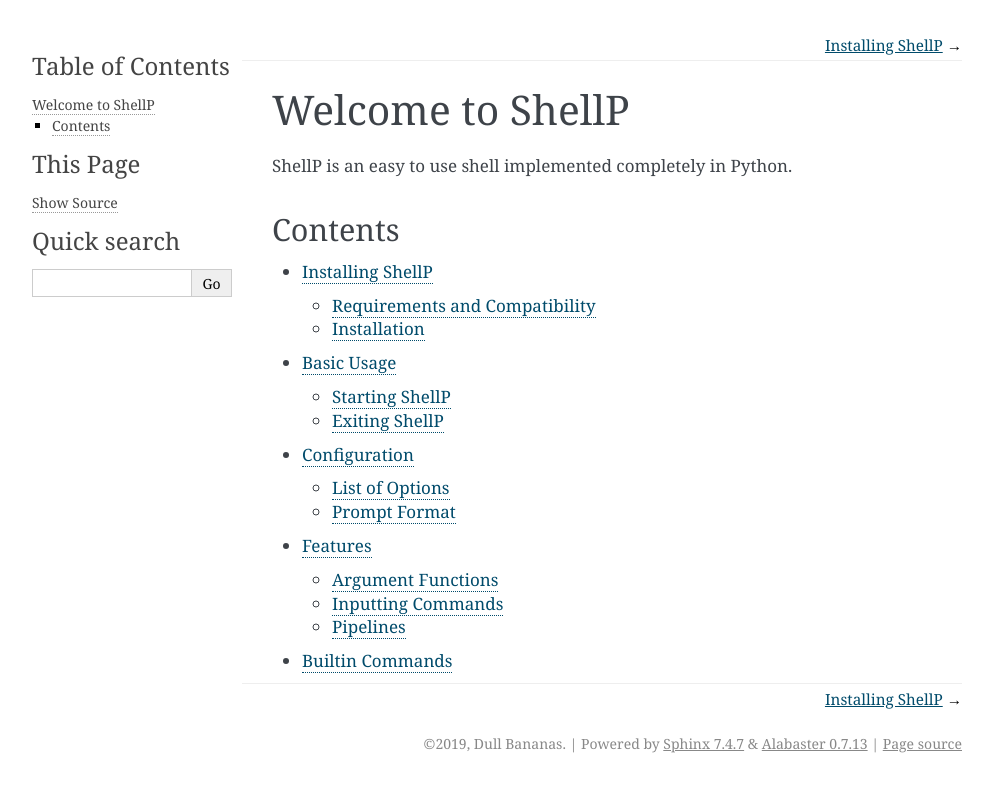
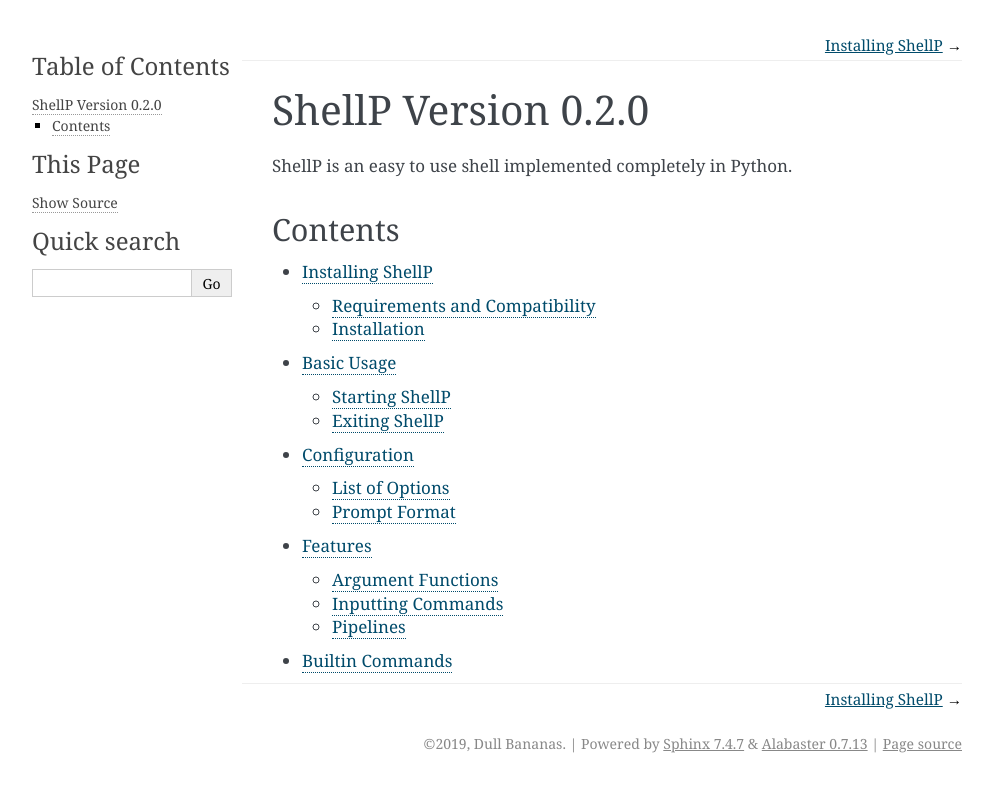
Before and after one commit to dullbananas/pysh, a Sphinx documentation site: the page built from docs/index.rst, in a window 1280 px wide. Shown: the top 792 px of the page, without its empty margins (148-1141 px from the left). Built offline with Sphinx 7.4.7, drawn with Linux system fonts in a browser that asks for light colours.

Commit message:
Improve docs

```diff
--- a/docs/conf.py
+++ b/docs/conf.py
@@ -1,13 +1,7 @@
 # -*- coding: utf-8 -*-
-#
-# Configuration file for the Sphinx documentation builder.
-#
-# This file does only contain a selection of the most common options. For a
-# full list see the documentation:
-# http://www.sphinx-doc.org/en/master/config
+
 
 # -- Path setup --------------------------------------------------------------
-
 # If extensions (or modules to document with autodoc) are in another directory,
 # add these directories to sys.path here. If the directory is relative to the
 # documentation root, use os.path.abspath to make it absolute, like shown here.
@@ -18,69 +12,48 @@
 
 
 # -- Project information -----------------------------------------------------
-
 project = 'shellp'
 copyright = '2019, Dull Bananas'
 author = 'Dull Bananas'
 
-# The short X.Y version
+# The full X.Y.Z version
 version = '0.2.0'
-# The full version, including alpha/beta/rc tags
 release = '0.2.0'
 
 
 # -- General configuration ---------------------------------------------------
-
-# If your documentation needs a minimal Sphinx version, state it here.
-#
-# needs_sphinx = '1.0'
-
-# Add any Sphinx extension module names here, as strings. They can be
-# extensions coming with Sphinx (named 'sphinx.ext.*') or your custom
-# ones.
 extensions = [
 	'sphinx.ext.napoleon',
 ]
+
+# Warn when there are references whose targets cannot be found
+nitpicky = True
 
 # Add any paths that contain templates here, relative to this directory.
 templates_path = ['_templates']
 
 # The suffix(es) of source filenames.
 # You can specify multiple suffix as a list of string:
-#
 # source_suffix = ['.rst', '.md']
 source_suffix = '.rst'
 
 # The master toctree document.
 master_doc = 'index'
 
-# The language for content autogenerated by Sphinx. Refer to documentation
-# for a list of supported languages.
-#
-# This is also used if you do content translation via gettext catalogs.
-# Usually you set "language" from the command line for these cases.
 language = None
 
-# List of patterns, relative to source directory, that match files and
-# directories to ignore when looking for source files.
-# This pattern also affects html_static_path and html_extra_path .
 exclude_patterns = ['_build', 'Thumbs.db', '.DS_Store']
 
 # The name of the Pygments (syntax highlighting) style to use.
-pygments_style = 'sphinx'
+pygments_style = 'monokai'
 
 
 # -- Options for HTML output -------------------------------------------------
-
-# The theme to use for HTML and HTML Help pages.  See the documentation for
-# a list of builtin themes.
-#
 html_theme = 'alabaster'
 
 # Theme options are theme-specific and customize the look and feel of a theme
 # further.  For a list of options available for each theme, see the
 # documentation.
-#
 html_theme_options = {
 	'github_button': True,
 	'github_user': 'dullbananas',
@@ -105,13 +78,11 @@
 
 
 # -- Options for HTMLHelp output ---------------------------------------------
-
 # Output file base name for HTML help builder.
 htmlhelp_basename = 'shellpdoc'
 
 
 # -- Options for LaTeX output ------------------------------------------------
-
 latex_elements = {
     # The paper size ('letterpaper' or 'a4paper').
     #
--- a/docs/index.rst
+++ b/docs/index.rst
@@ -1,4 +1,4 @@
-Welcome to ShellP
+ShellP Version |release|
 =================
 
 ShellP is an easy to use shell implemented completely in Python.
```
